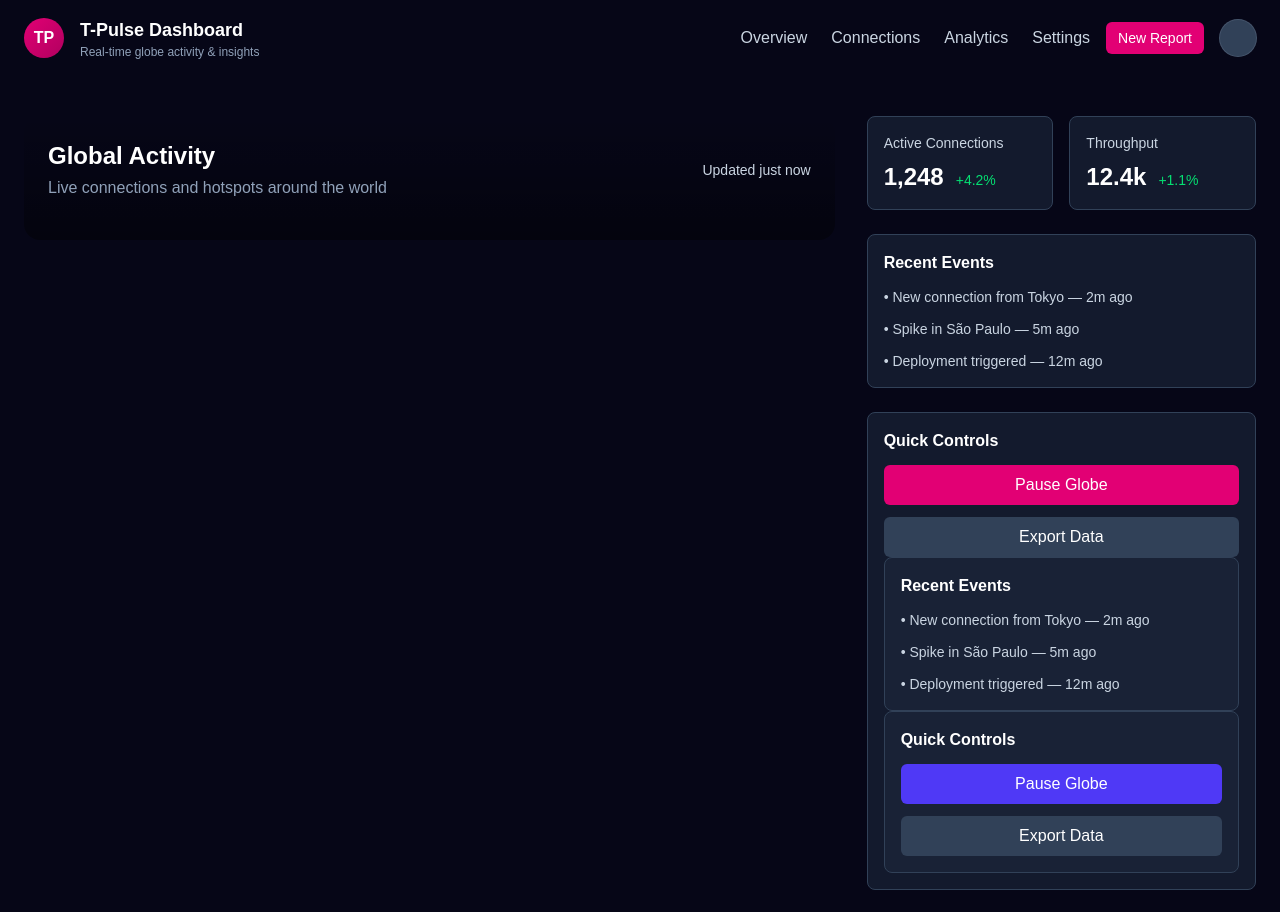
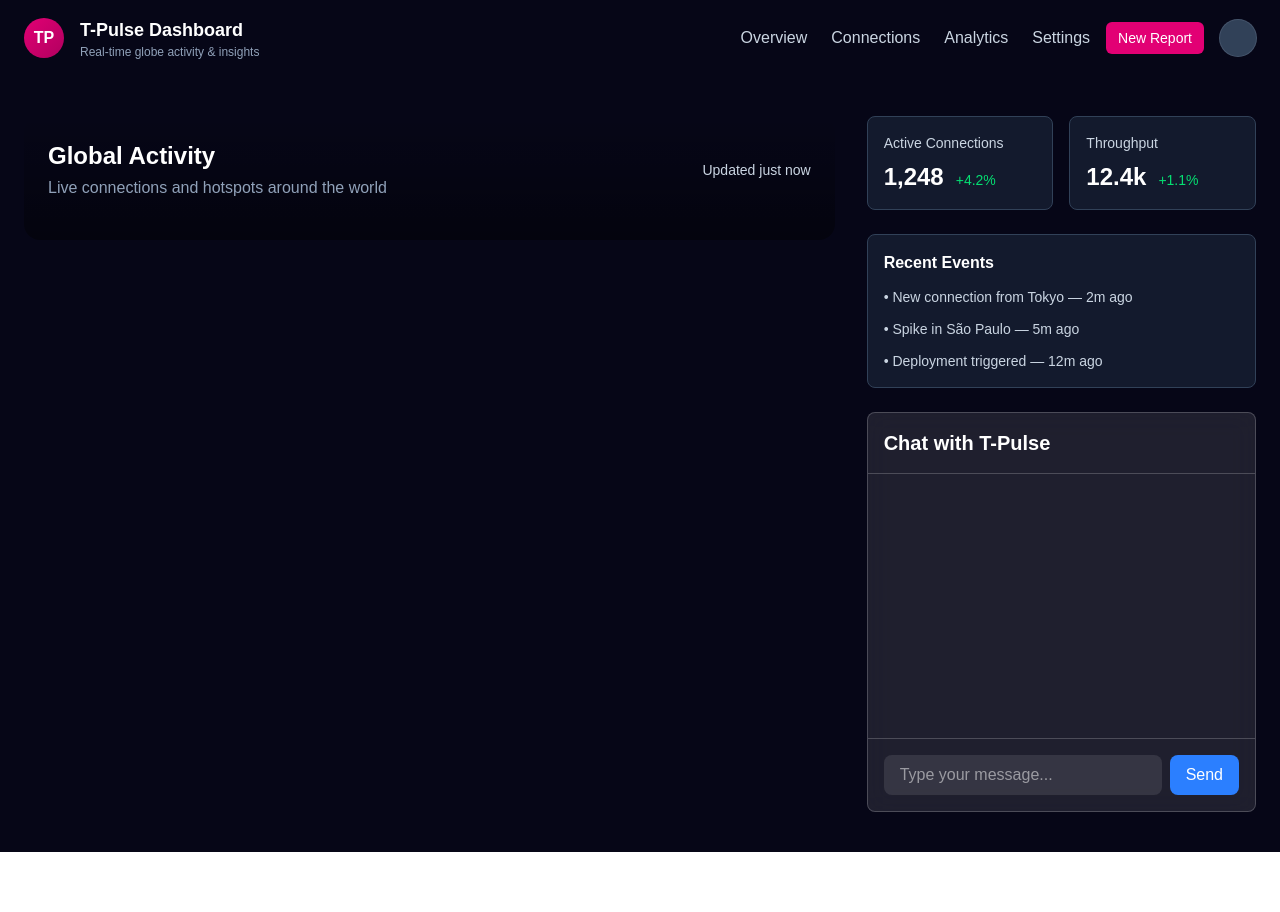
Before and after one commit to axdyv/T-Pulse, a Next.js app in the folder frontend/: page / in a window 1280 px wide. Shown: the top 912 px of the page. After the commit the page ends 852 px from the top, so only its background shows below. Built offline with nearby package versions, Linux system fonts and the light colour scheme.

Commit message:
style: Remove QUick Actions box

```diff
--- a/frontend/src/app/page.tsx
+++ b/frontend/src/app/page.tsx
@@ -36,31 +36,6 @@ export default function Home() {
               </ul>
             </div>
 
-            <div className="bg-slate-800/60 border border-slate-700 p-4 rounded-lg">
-              <h3 className="text-white font-semibold">Quick Controls</h3>
-              <div className="mt-3 flex flex-col gap-3">
-                <button className="w-full text-white py-2 rounded-md" style={{ backgroundColor: "var(--accent)" }}>Pause Globe</button>
-                <button className="w-full bg-slate-700 hover:bg-slate-600 text-white py-2 rounded-md">Export Data</button>
-              </div>
-
-              <div className="bg-slate-800/60 border border-slate-700 p-4 rounded-lg">
-                <h3 className="text-white font-semibold">Recent Events</h3>
-                <ul className="mt-3 space-y-3 text-slate-300 text-sm">
-                  <li>• New connection from Tokyo — 2m ago</li>
-                  <li>• Spike in São Paulo — 5m ago</li>
-                  <li>• Deployment triggered — 12m ago</li>
-                </ul>
-              </div>
-
-              <div className="bg-slate-800/60 border border-slate-700 p-4 rounded-lg">
-                <h3 className="text-white font-semibold">Quick Controls</h3>
-                <div className="mt-3 flex flex-col gap-3">
-                  <button className="w-full bg-indigo-600 hover:bg-indigo-500 text-white py-2 rounded-md">Pause Globe</button>
-                  <button className="w-full bg-slate-700 hover:bg-slate-600 text-white py-2 rounded-md">Export Data</button>
-                </div>
-              </div>
-            </div>
-
             {/* Chat Box */}
             <div className="mt-4">
               <ChatBox />
```
